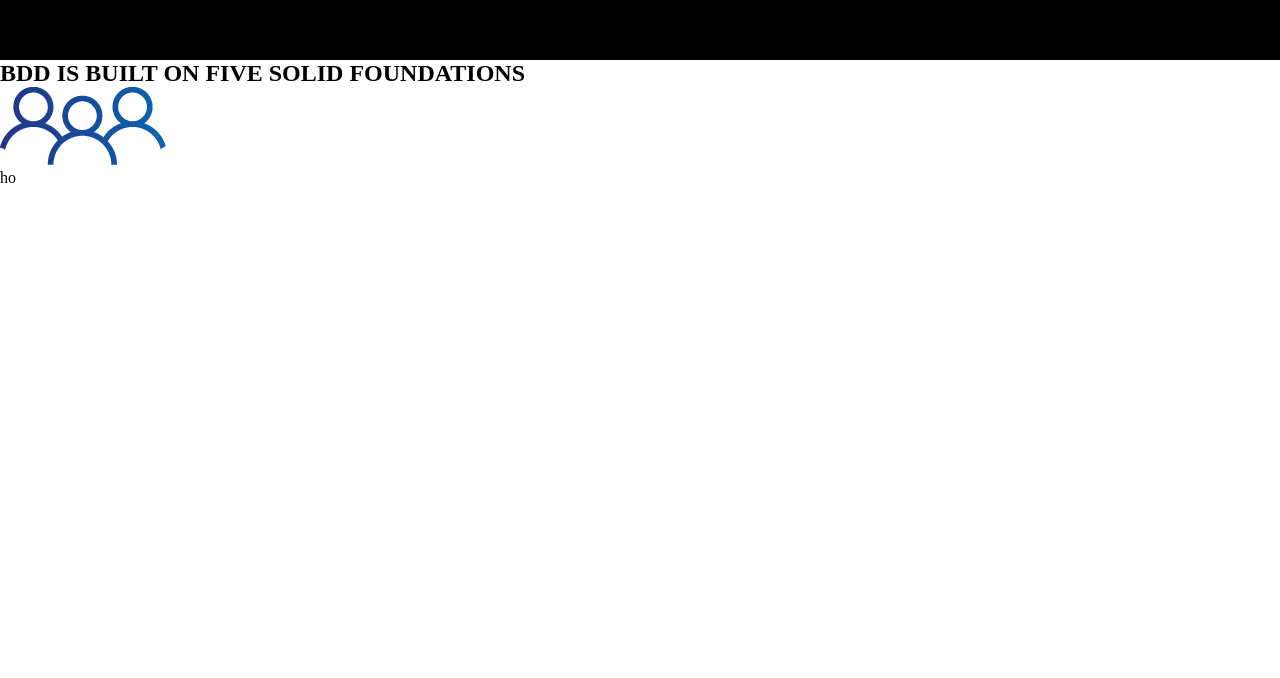
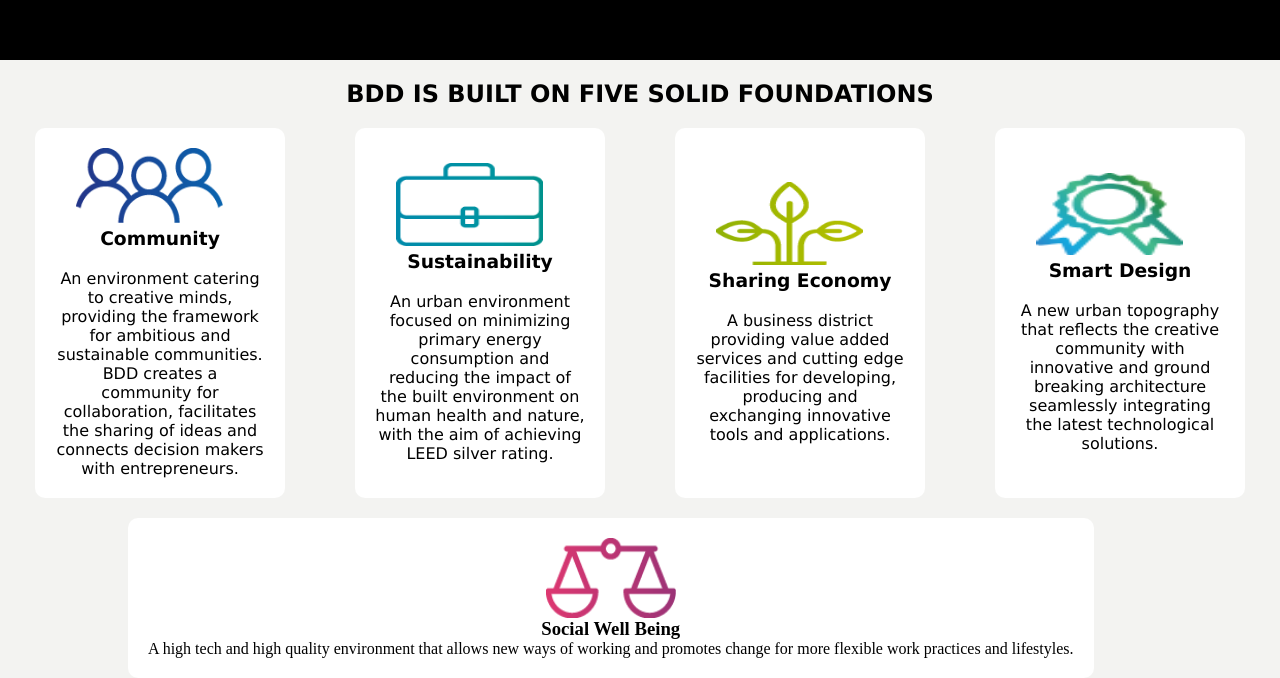
Before and after one commit to bakerkhoder/bdd-clone, a plain HTML site: page index.htm in a window 1280 px wide. Shown: the part 830-1508 px from the top of the page. Before the commit the page ends 1017 px from the top, so only its background shows below. Drawn offline with Linux system fonts and the light colour scheme.

Commit message:
solid foundations

```diff
--- a/index.htm
+++ b/index.htm
@@ -41,19 +41,47 @@
                  <!--start card for foundation-->
                  <div class="card">
                     <img src="images/1.png" alt="">
-                    <h3></h3>
-                    <p></p>
+                    <h3>Community</h3>
+                    <p>An environment catering to creative minds, providing the framework for ambitious and sustainable communities. BDD
+                    creates a community for collaboration, facilitates the sharing of ideas and connects decision makers with entrepreneurs.</p>
 
                  </div>
+                <div class="card">
+                  <img src="images/2.png" alt="">
+                  <h3>Sustainability</h3>
+                  <p>An urban environment focused on minimizing primary energy consumption and reducing the impact of the built environment
+                  on human health and nature, with the aim of achieving LEED silver rating.</p>
+
+                </div>
+                <div class="card">
+                  <img src="images/4.png" alt="">
+                  <h3>Sharing Economy</h3>
+                  <p>A business district providing value added services and cutting edge facilities for developing, producing and exchanging
+                  innovative tools and applications.</p>
+
+                </div>
+                <div class="card">
+                  <img src="images/3.png" alt="">
+                  <h3>Smart Design</h3>
+                  <p>A new urban topography that reflects the creative community with innovative and ground breaking architecture seamlessly
+                  integrating the latest technological solutions.</p>
+
+                </div>
                  <!--end card for foundation-->
 
           </div>
           <div class="bdd-foundation-second-part">
-            ho
+                  <div class="large-card">
+                   <img src="images/5.png" alt="">
+                   <h3>Social Well Being</h3>
+                   <p>A high tech and high quality environment that allows new ways of working and promotes change for more flexible work
+                  practices and lifestyles.</p>
+
+                  </div>
           </div>
     </section>
 
-    <!-- start BDD Foundations-->
+    <!-- end BDD Foundations-->
 
   </body>
 </html>
--- a/styles.css
+++ b/styles.css
@@ -63,9 +63,94 @@ img {
     width: 25%;
     height: 25%;
 }
+
+/* bdd fundations */
+
+.bdd-foundations{
+    display: flex;
+    flex-flow: column;
+    justify-content: center;
+    background-color: rgba(136, 136, 121, 0.1);
+}
+.bdd-foundations > h1{
+    text-align: center;
+    margin-top: 20px;
+    font-family: Verdana, Geneva, Tahoma, sans-serif;
+    font-weight:bold;
+
+}
+
+.bdd-foundation-first-part{
+    display: flex;
+    flex-flow: row;
+    flex-wrap: wrap;
+    width: 100vw;
+    justify-content:space-around;
+    align-items: center;
+
+}
+.bdd-foundation-second-part{
+    display: flex;
+    align-items: center;
+    align-items: center;
+    align-content: center;
+
+}
+
 /* Utlities*/
 .btn {
     padding: 10px 20px;
     border: none;
     border-radius: 20px;
 }
+.larg-card{
+
+    align-items: center;
+}
+.card{
+  display: flex;
+  flex-flow: column;
+  justify-content: center;
+  width: 250px;
+  background-color: white;
+  margin: 20px;
+  padding: 20px;
+  height: 370px;
+  border-radius: 10px;
+
+
+}
+.card >p{
+    text-align:center;
+    font-family: Verdana, Geneva, Tahoma, sans-serif;
+    margin-top: 20px;
+}
+.card > h3{
+    text-align: center;
+    font-weight: 900;
+    font-family: Verdana, Geneva, Tahoma, sans-serif;
+}
+.card > img{
+  height:25%;
+  width: 70%;
+  margin-left: 10%;
+  border-radius: 5px;
+  margin-bottom: 5px;
+}
+.large-card{
+    margin-left: 10%;
+    display: flex;
+    justify-content: center;
+    flex-flow: column;
+    background-color: white;
+    border-radius: 10px;
+    align-items: center;
+    align-content: center;
+    padding: 20px;
+}
+.large-card >img{
+    width: 130px;
+    height: 80px;
+
+
+}
```
Also changed, not shown: images/3.png (added), images/4.png (added), 1 other file.
